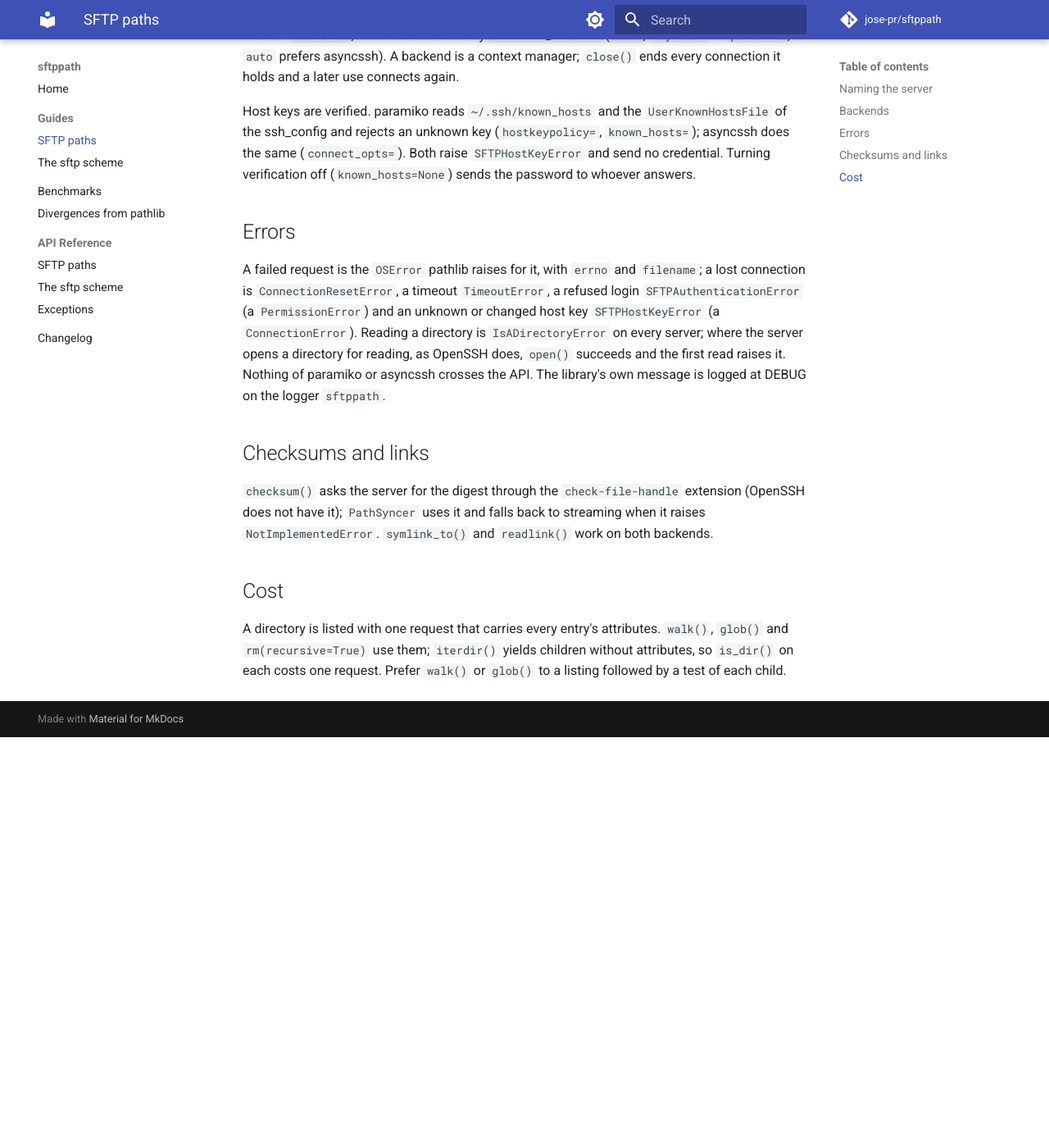
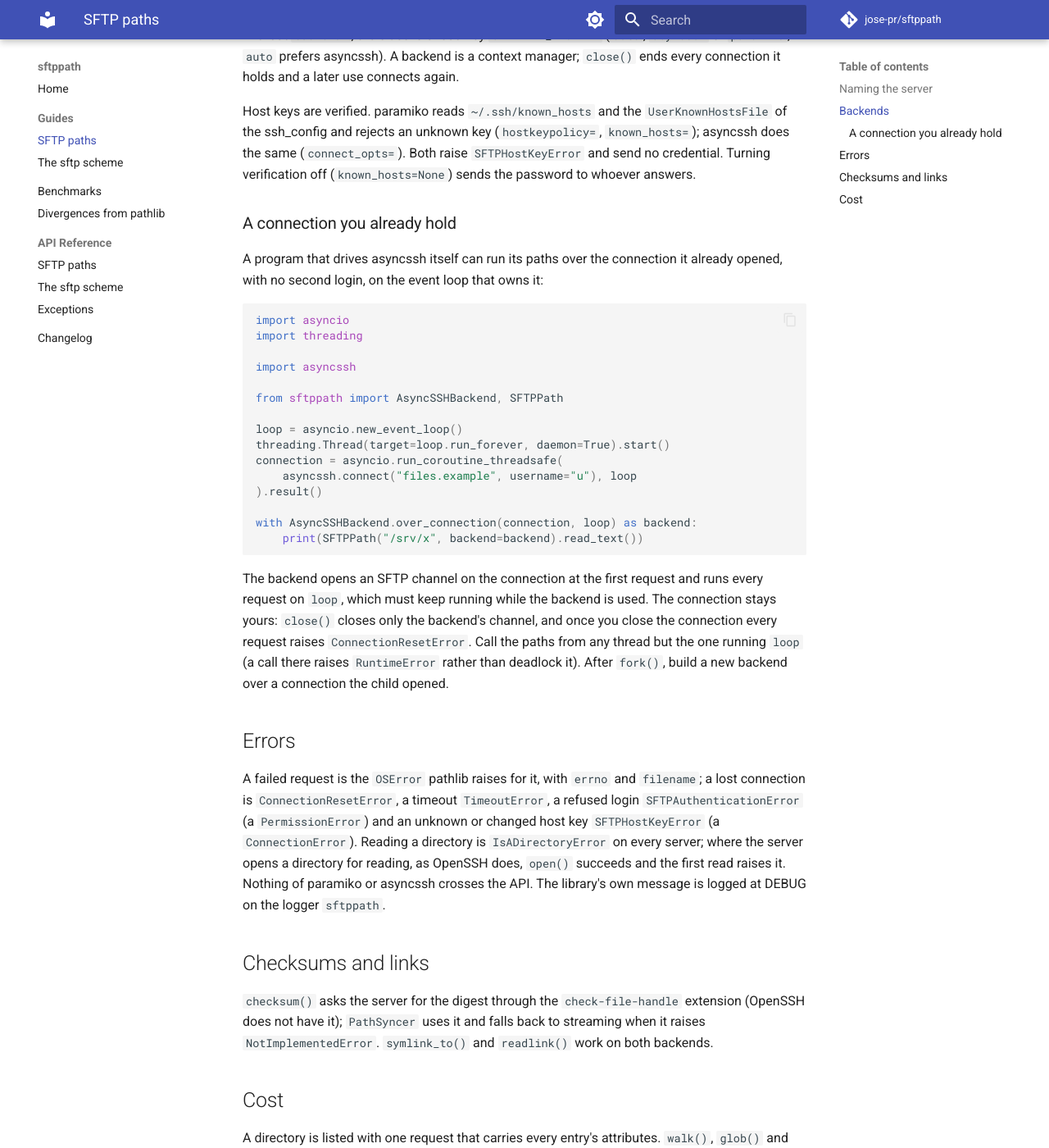
Before and after one commit to jose-pr/sftppath, an MkDocs documentation site: the page built from docs/guides/paths.md, in a window 1280 px wide and 1400 px high, scrolled down 1080 px. Shown: the whole window at 82% size. Built offline with MkDocs 1.6.1 and Material for MkDocs 9.7.7, drawn with Linux system fonts in a browser that asks for light colours; comment, search, counter and statistics services are not loaded; before the commit the page ends 1979 px from its top, so only the background shows below that.

Commit message:
docs: running paths over a connection the program already holds
A guide section with a runnable example, a README feature line and the
changelog entry under Unreleased.

````diff
--- a/docs/guides/paths.md
+++ b/docs/guides/paths.md
@@ -50,6 +50,37 @@ Host keys are verified. paramiko reads `~/.ssh/known_hosts` and the
 Both raise `SFTPHostKeyError` and send no credential. Turning verification off
 (`known_hosts=None`) sends the password to whoever answers.
 
+### A connection you already hold
+
+A program that drives asyncssh itself can run its paths over the connection it
+already opened, with no second login, on the event loop that owns it:
+
+```python
+import asyncio
+import threading
+
+import asyncssh
+
+from sftppath import AsyncSSHBackend, SFTPPath
+
+loop = asyncio.new_event_loop()
+threading.Thread(target=loop.run_forever, daemon=True).start()
+connection = asyncio.run_coroutine_threadsafe(
+    asyncssh.connect("files.example", username="u"), loop
+).result()
+
+with AsyncSSHBackend.over_connection(connection, loop) as backend:
+    print(SFTPPath("/srv/x", backend=backend).read_text())
+```
+
+The backend opens an SFTP channel on the connection at the first request and
+runs every request on `loop`, which must keep running while the backend is
+used. The connection stays yours: `close()` closes only the backend's channel,
+and once you close the connection every request raises
+`ConnectionResetError`. Call the paths from any thread but the one running
+`loop` (a call there raises `RuntimeError` rather than deadlock it). After
+`fork()`, build a new backend over a connection the child opened.
+
 ## Errors
 
 A failed request is the `OSError` pathlib raises for it, with `errno` and
````
Also changed, not shown: CHANGELOG.md (+10 -0 lines), README.md (+3 -0 lines).
